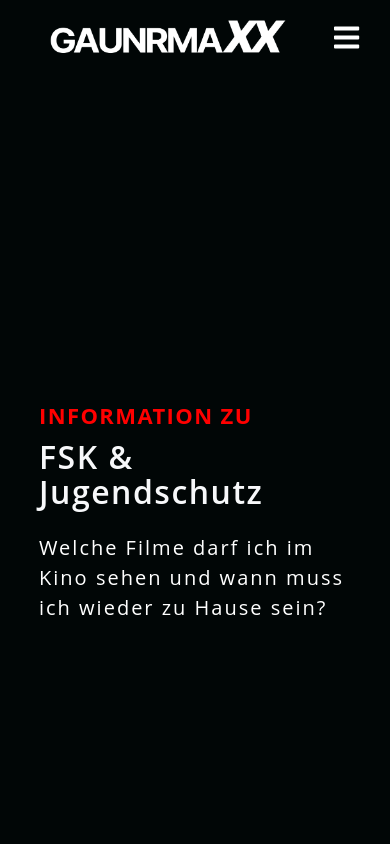
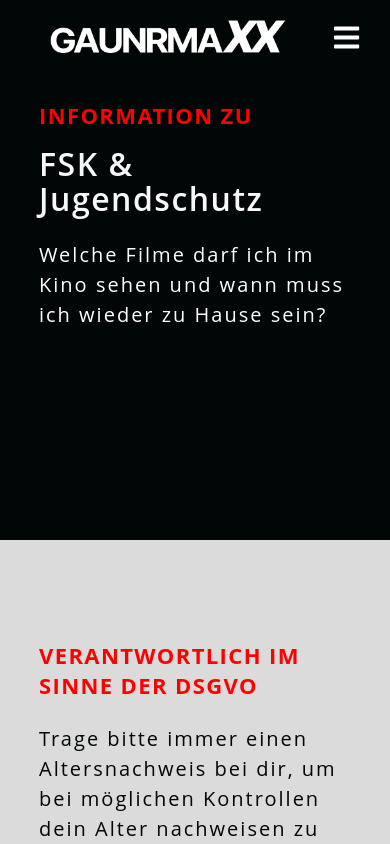
Before and after one commit to DeisnerMedia/Gaunrmaxx, a React (Create React App) app: page /jugendschutz in a window 390 px wide. Shown: the top 844 px of the page. Built offline with nearby package versions, Linux system fonts and the light colour scheme.

Commit message:
Adjusted Screen-Responsiblity for Mobile Devices

```diff
--- a/src/components/FSK&Jugendsschutz/InfoComponents.js
+++ b/src/components/FSK&Jugendsschutz/InfoComponents.js
@@ -14,13 +14,17 @@ export const InfoContainer = styled.div`
 export const InfoWrapper = styled.div`
     display: grid;
     z-index: 1;
-    height:940px;
+    height: 940px;
     width: auto;
     max-width: auto;
     margin-right: auto;
     margin-left: auto;
     padding: 0 24px;
     justify-content: center;
+
+    @media screen and (max-width: 530px) {
+        height: max-content;
+    }
 `;
 
 export const InfoRow = styled.div`
@@ -61,6 +65,10 @@ export const TopLine = styled.h2`
     letter-spacing: 1.4px;
     text-transform: uppercase;
     margin-bottom: 16px;
+
+    @media screen and (max-width: 480px) {
+        line-height: 30px;
+    }
 `;
 
 export const Heading = styled.h1`
```
